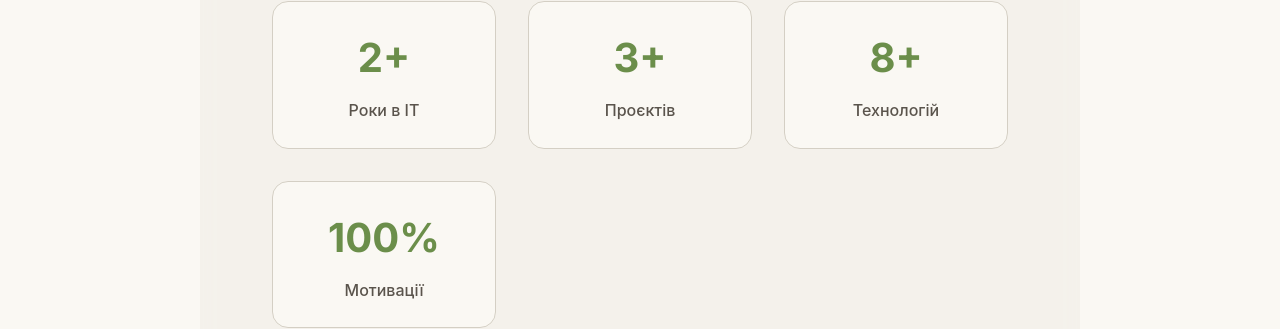
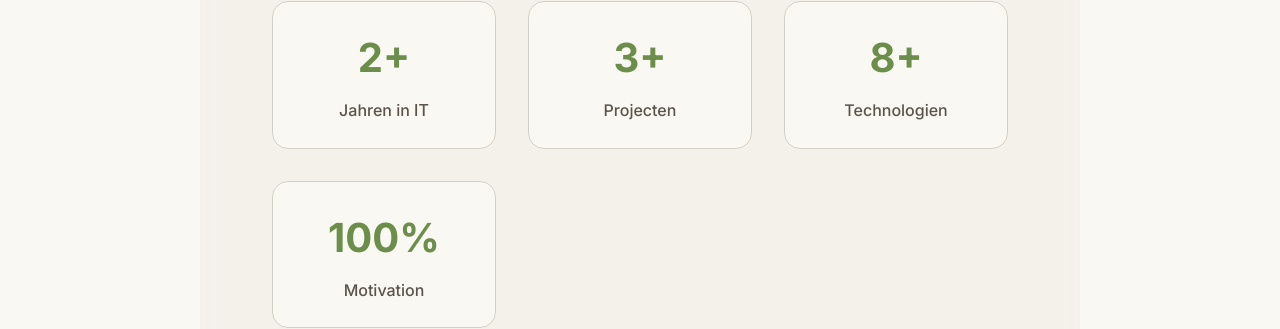
Before and after one commit to VikaSemenchuk/Portfolio, a React (Vite) app: page /path-to-it in a window 1280 px wide. Shown: the part 487-816 px from the top of the page. Built offline with nearby package versions, Linux system fonts and the light colour scheme; a web font is replaced by a local one.

Commit message:
STYLE: change section name in career page

```diff
--- a/src/components/Career/CareerHero.tsx
+++ b/src/components/Career/CareerHero.tsx
@@ -52,7 +52,7 @@ const CareerHero = () => {
               transition={{ delay: 0.7 }}
             >
               <span className="stat-number">2+</span>
-              <span className="stat-label">Роки в ІТ</span>
+              <span className="stat-label">Jahren in ІТ</span>
             </motion.div>
             <motion.div
               className="stat-item"
@@ -61,7 +61,7 @@ const CareerHero = () => {
               transition={{ delay: 0.8 }}
             >
               <span className="stat-number">3+</span>
-              <span className="stat-label">Проєктів</span>
+              <span className="stat-label">Projecten</span>
             </motion.div>
             <motion.div
               className="stat-item"
@@ -70,7 +70,7 @@ const CareerHero = () => {
               transition={{ delay: 0.9 }}
             >
               <span className="stat-number">8+</span>
-              <span className="stat-label">Технологій</span>
+              <span className="stat-label">Technologien</span>
             </motion.div>
             <motion.div
               className="stat-item"
@@ -79,7 +79,7 @@ const CareerHero = () => {
               transition={{ delay: 1.0 }}
             >
               <span className="stat-number">100%</span>
-              <span className="stat-label">Мотивації</span>
+              <span className="stat-label">Motivation</span>
             </motion.div>
           </div>
         </div>
```
